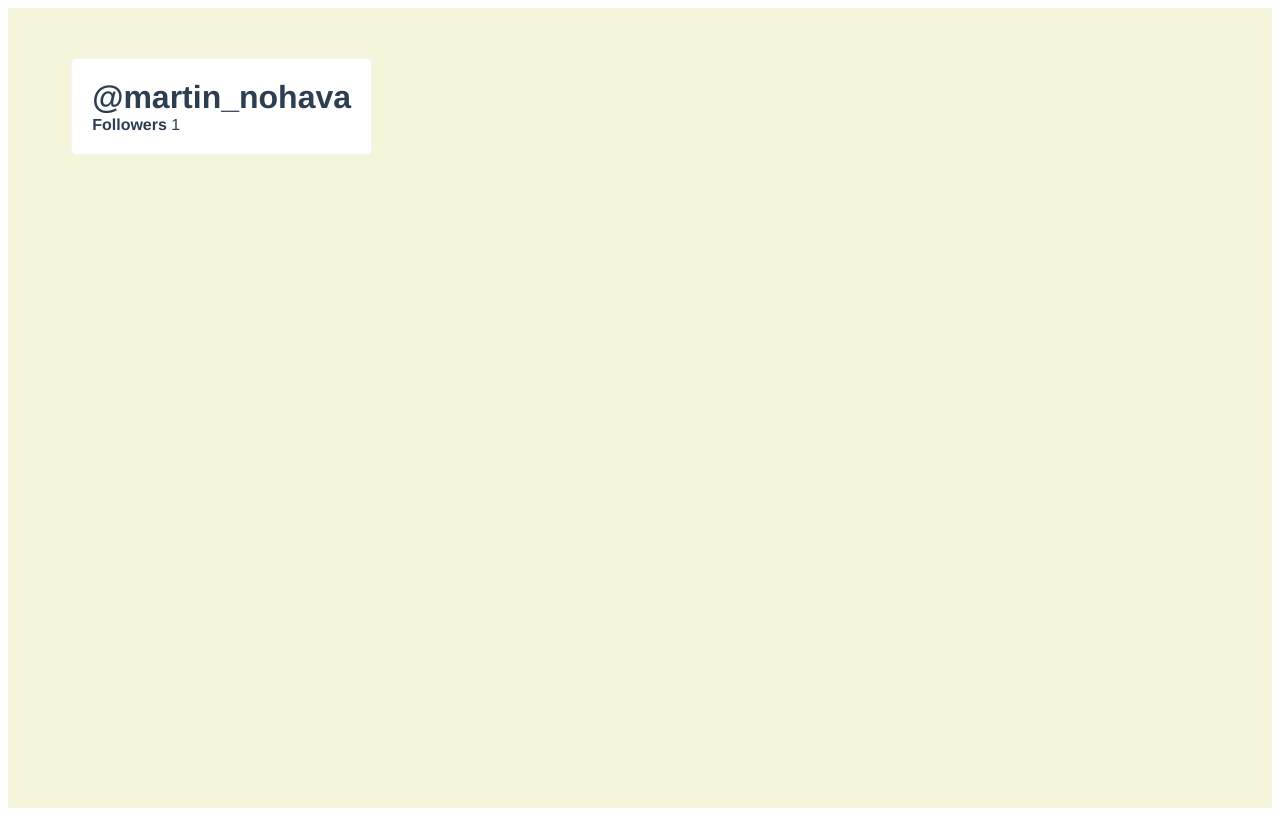
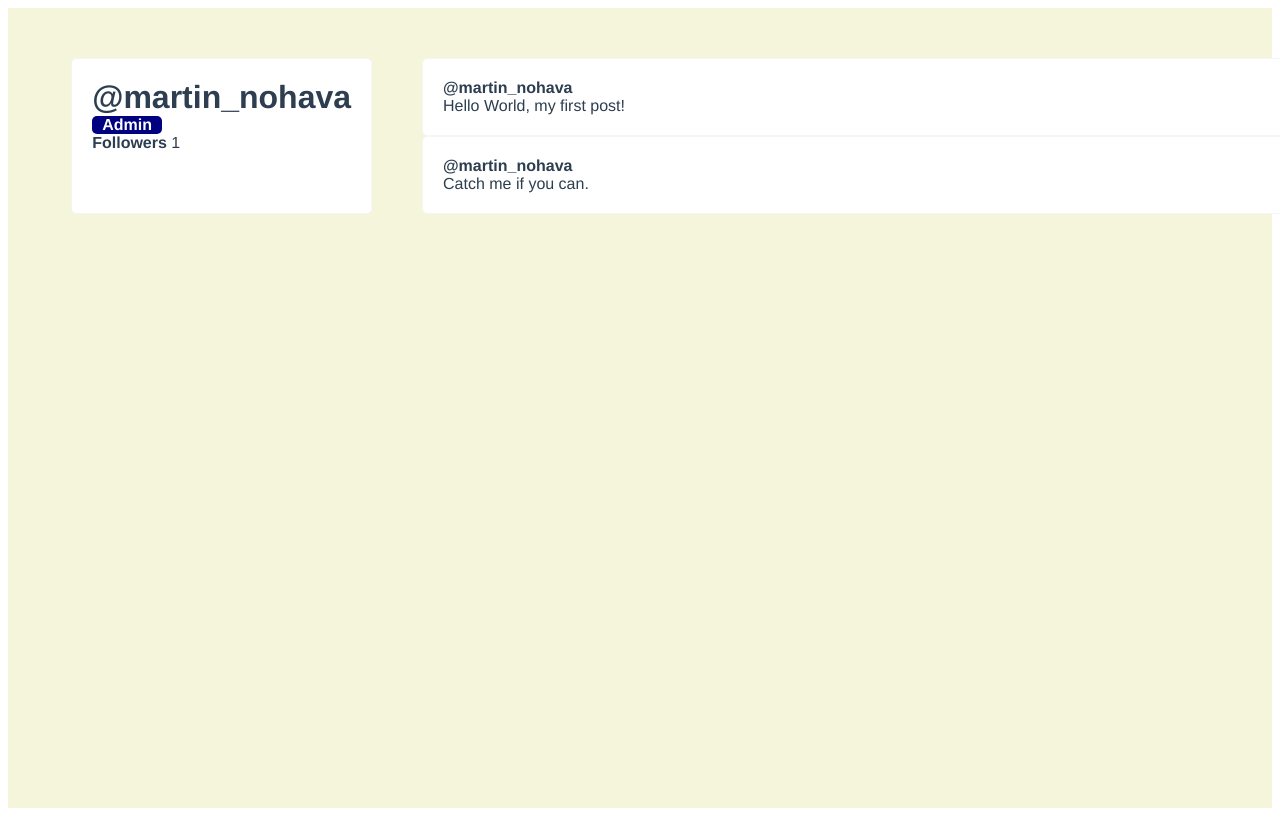
Before and after one commit to martin-nohava/VueTemplate, a Vue app: page / in a window 1280 px wide. Shown: the top 816 px of the page. Built offline with nearby package versions, Linux system fonts and the light colour scheme.

Commit message:
End of chapter 4

```diff
--- /dev/null
+++ b/src/components/PostItem.vue
@@ -0,0 +1,54 @@
+<template>
+    <div class="post-item" @click="favouritePost(post.id)">
+        <div class="user-profile_post">
+            <div class="post-item_user">
+                {{username}}
+            </div>
+            <div class="post-item_content">
+                {{post.content}}
+            </div>
+        </div>
+    </div>
+</template>
+
+<script>
+export default {
+    name: 'PostItem',
+    props: {
+        username: {
+            type: String,
+            required: true
+        },
+        post: {
+            type: Object,
+            required: true
+        }
+    },
+    methods: {
+        favouritePost(id) {
+            this.$emit('favourite', id)
+        }
+    }
+}
+</script>
+
+<style>
+.post-item {
+    padding: 20px;
+    background-color: white;
+    border-radius: 5px;
+    border: 1px solid whitesmoke;
+    box-sizing: border-box;
+    cursor: pointer;
+    transition: all 0.25s ease;
+}
+
+.post-item:hover {
+    transform: scale(1.1, 1.1);
+}
+
+.post-item_user {
+    font-weight: bold;
+}
+
+</style>
--- a/src/components/UserProfile.vue
+++ b/src/components/UserProfile.vue
@@ -2,16 +2,33 @@
   <div class="user-profile">
     <div class="user-profile_user-panel">
         <h1 class="user-profile_username">{{user.username}}</h1>
+        <div class="user-profile_admin-badge" v-if="user.isAdmin">
+            Admin
+        </div>
         <div class="user-profile_follower-count">
             <strong>Followers</strong> {{folowers}}
         </div>
+    </div>
+    <div class="user-profile_posts-wrapper">
+       <PostItem
+            v-for="post in user.posts"
+            v-bind:key="post.id"
+            v-bind:username="user.username"
+            v-bind:post="post"
+            @favourite="toggleFavourite">
+       </PostItem>
     </div>
   </div>
 </template>
 
 <script>
+import PostItem from './PostItem.vue';
+
 export default {
   name: 'UserProfile',
+  components: {
+      PostItem
+  },
   //Function for storing and returning data of our application
   data() {
     return {
@@ -23,7 +40,17 @@ export default {
         firstName: 'Martin',
         lastName: 'Nohava',
         email: 'martin@nohava.cz',
-        isAdmin: true
+        isAdmin: true,
+        posts: [
+            {
+                id: 1,
+                content: 'Hello World, my first post!'
+            },
+            {
+                id: 2,
+                content: 'Catch me if you can.'
+            }
+        ]
       }
     }
   },
@@ -45,6 +72,9 @@ export default {
   methods: {
     followUser() {
       this.folowers++;
+    },
+    toggleFavourite(id) {
+        console.log('Favorited post ' + id)
     }
   },
   //Methot that runs when the component is loaded for the first time
@@ -72,6 +102,15 @@ export default {
     border: 1px solid whitesmoke;
 }
 
+.user-profile_admin-badge {
+    background: navy;
+    color: white;
+    border-radius: 5px;
+    margin-right: auto;
+    padding: 0 10px;
+    font-weight: bold;
+}
+
 h1 {
     margin: 0;
 }
```
